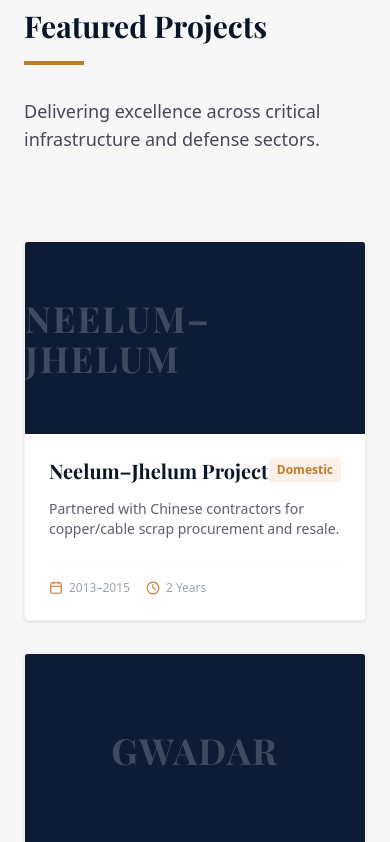
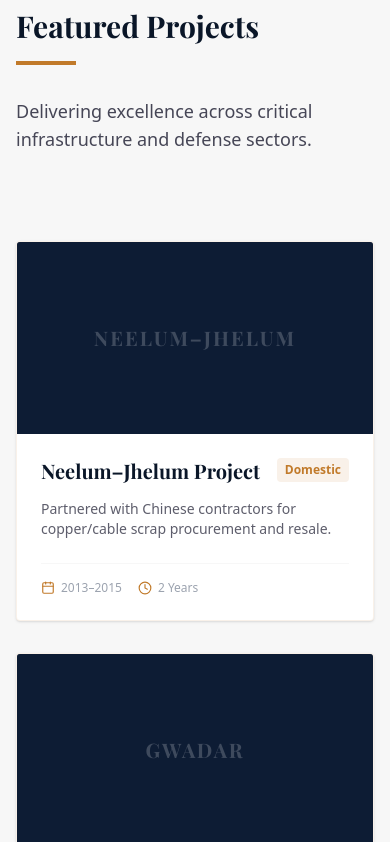
Before and after one commit to adilhosayn/ironbridge-website, a Next.js app: page / in a window 390 px wide. Shown: the part 6142-6984 px from the top of the page. Built offline with nearby package versions, Linux system fonts and the light colour scheme; a web font is replaced by a local one.

Commit message:
Update FeaturedProjects & ProjectCard: Refine responsive watermark sizes and opacity

```diff
--- a/src/components/sections/home/FeaturedProjects.tsx
+++ b/src/components/sections/home/FeaturedProjects.tsx
@@ -17,8 +17,8 @@ export const FeaturedProjects = () => {
   );
 
   return (
-    <section className="py-24 bg-ibg-gray-light relative">
-      <div className="container mx-auto px-6 md:px-12">
+    <section className="pt-24 md:pt-32 pb-24 bg-ibg-gray-light relative">
+      <div className="container mx-auto px-4 md:px-12">
         <div className="flex flex-col md:flex-row md:items-end justify-between mb-16 gap-6">
           <SectionHeading
             // number="03"
@@ -48,7 +48,7 @@ export const FeaturedProjects = () => {
                 <div className="h-48 bg-ibg-navy relative overflow-hidden flex items-center justify-center">
                   <div className="absolute inset-0 bg-ibg-navy-light opacity-50"></div>
                   {/* Real image would go here with next/image */}
-                  <span className="text-white opacity-20 font-display text-4xl font-bold uppercase tracking-wider relative z-10">{project.name.split(' ')[0]}</span>
+                  <span className="text-white opacity-20 md:opacity-5 font-display text-xl sm:text-2xl md:text-3xl px-4 font-bold uppercase tracking-widest whitespace-nowrap relative z-10">{project.name.split(' ')[0]}</span>
 
                   {/* Location Badge (slides up on hover) */}
                   <div className={`absolute bottom-0 left-0 right-0 bg-ibg-copper/90 backdrop-blur text-white text-xs py-2 px-4 transition-transform duration-300 flex items-center gap-2 ${tappedId === project.id ? 'translate-y-0' : 'translate-y-full lg:group-hover:translate-y-0'}`}>
--- a/src/components/sections/projects/ProjectCard.tsx
+++ b/src/components/sections/projects/ProjectCard.tsx
@@ -21,7 +21,7 @@ export const ProjectCard = ({ project }: ProjectCardProps) => {
       {/* Image Placeholder Area */}
       <div className="h-48 bg-ibg-navy relative overflow-hidden flex items-center justify-center">
         <div className="absolute inset-0 bg-ibg-navy-light opacity-50"></div>
-        <span className="text-white opacity-20 font-display text-4xl font-bold uppercase tracking-wider relative z-10">{project.name.split(' ')[0]}</span>
+        <span className="text-white opacity-20 md:opacity-5 font-display text-xl sm:text-2xl md:text-3xl px-4 font-bold uppercase tracking-widest whitespace-nowrap relative z-10">{project.name.split(' ')[0]}</span>
 
         {/* Location Badge (slides up on hover) */}
         <div className={`absolute bottom-0 left-0 right-0 bg-ibg-copper/90 backdrop-blur text-white text-xs py-2 px-4 transition-transform duration-300 flex items-center gap-2 ${isTapped ? 'translate-y-0' : 'translate-y-full lg:group-hover:translate-y-0'}`}>
--- a/src/data/projects.ts
+++ b/src/data/projects.ts
@@ -4,7 +4,6 @@ export const projects: Project[] = [
   {
     id: "neelum-jhelum",
     name: "Neelum–Jhelum Project",
-    shortName: "NJ",
     location: "Pakistan",
     year: "2013–2015",
     duration: "2 Years",
```
